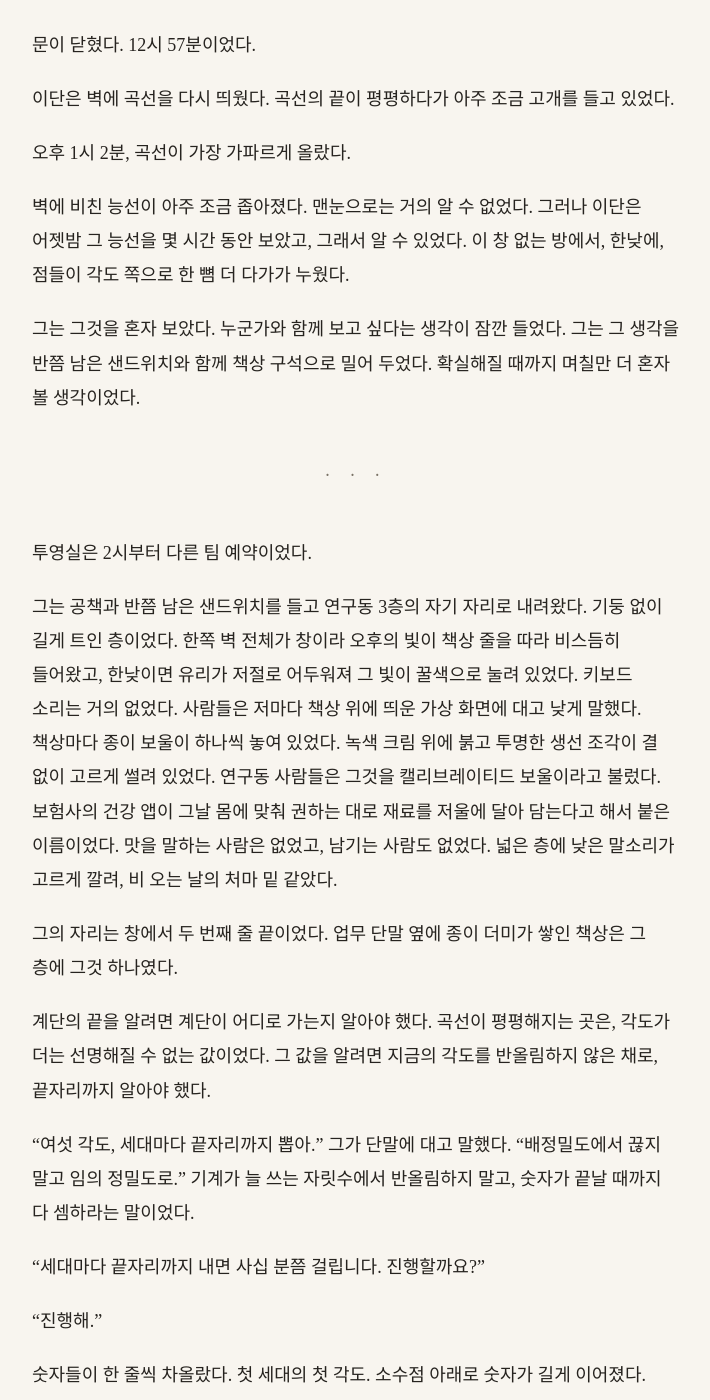
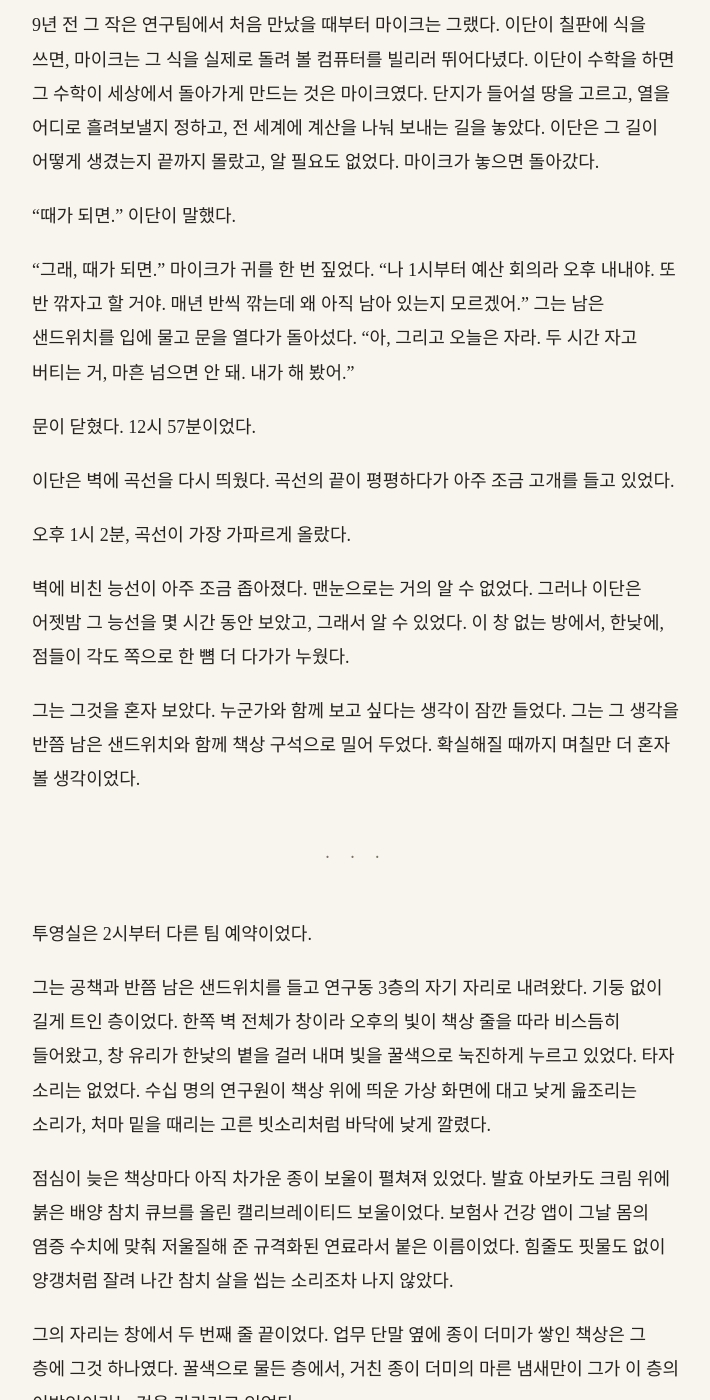
Before and after one commit to kangkkang/writer_s1_public, a Jekyll site: the page built from vol1/002.md, in a window 1280 px wide and 1400 px high, scrolled down 10358 px. Shown: the whole window, without its empty margins (284-994 px from the left). Built offline with Jekyll 4.4.1, drawn with Linux system fonts in a browser that asks for light colours; our own code applies the rules of GitHub Pages for plain Markdown files; some of the changed text lies outside the part shown.

Commit message:
Update from https://github.com/kangkkang/writer_s1/commit/77fd0b909433f5a1d8dd1bf0abbe0c853916651e

```diff
--- a/vol1/001.md
+++ b/vol1/001.md
@@ -92,13 +92,13 @@
 
 212호의 수액 한 봉지가 점 하나였다. 리스본 아이의 손바닥이 점 하나였다. 분당의 늦은 우산이, 메마른 밭의 사흘치 물이, 잠든 사람의 이마가 점 하나씩이었다. 점들은 비슷한 것끼리 가까이 모이고 다른 것끼리 멀리 떨어지며 벽을 채워 갔다. 수백만 개가 되자 더는 점으로 보이지 않았다. 짙은 곳과 엷은 곳이 있는, 천천히 숨 쉬는 안개였다.
 
-그 방은 세상의 생각이 다 모이는 곳이 아니었다. 세상의 생각을 한 숟가락 떠서 들여다보는 곳이었다. 그 숟가락을 밤새 들여다보는 사람은 거의 없었다.
+그 방은 세상의 생각이 다 모이는 곳이 아니었다. 바다 밑을 건너온 생각의 표본을 밤마다 한 숟가락 떠서 들여다보는 곳이었다. 196,608개의 방향으로 뻗은 공간이 납작한 단면으로 짓눌려 떨어지는 자리였다. 그 숟가락을 밤새 들여다보는 사람은 거의 없었다.
 
-그 안개 앞에 한 사람이 앉아 있었다.
+그 막막한 안개 앞에 한 사람이 앉아 있었다.
 
 # 1. 아무도 그리지 않은 무늬
 
-이단 반스는 조명을 꺼 둔 방에 앉아 있었다. 사람이 들어서면 벽과 천장의 이음매에서 저절로 번져 나오는 빛이었지만, 그는 밤마다 그것부터 껐다. 창이 없는 방이었다. 벽 너머에서 서버동의 냉각 공기가 낮게 울렸고, 그 울림이 의자 다리를 타고 올라와 발바닥에 닿았다. 방은 늘 조금 서늘했고, 공기가 말라 밤이 깊으면 입술이 먼저 텄다. 손톱으로 긁어도 소리가 나지 않는 회색 벽이었다. 불빛이라고는 벽 한 면에서 나오는 빛뿐이었다.
+이단 반스는 조명을 꺼 둔 방에 앉아 있었다. 사람이 들어서면 벽과 천장의 이음매에서 저절로 번져 나오는 빛이었지만, 그는 밤마다 그것부터 껐다. 창이 없는 방이었다. 손톱으로 긁어도 마찰음이 나지 않는 회색 펠트 벽이 소리를 남김없이 삼켰다. 방은 늘 조금 서늘했고, 습도를 낮게 묶어 둔 메마른 공기 탓에 입술 안쪽이 먼저 바짝 말라붙었다. 맞은편 벽 너머에서 서버동의 냉각 팬 수천 대가 토해 내는 낮은 울림만은 바닥을 지나, 의자 다리를 타고 올라와 그의 엉덩이와 등뼈를 묵직하게 흔들었다. 불빛이라고는 벽 한 면에서 나오는 점들의 빛뿐이었다.
 
 그 벽에 점들이 떠 있었다.
 
@@ -266,7 +266,7 @@
 
 "이번엔 하루면 돼."
 
-"그것도 매번 하는 소리고." 마이크가 문틀에서 등을 떼고 들어와 이단 맞은편 의자에 털썩 앉았다. 의자가 한 번 삐걱였다. "들어 봐. 오늘 냉각수 센서 고치러 온 기술자가 뭐랬는 줄 알아? 센서는 멀쩡하대. 센서가 붙은 배관이 도면에 없는 배관이래. 누가 3년 전에 공사하면서 도면을 안 고쳤다는 거야. 그래서 내가 그럼 우리가 3년 동안 없는 파이프 온도를 쟀다는 거냐고 했더니—"
+"그것도 매번 하는 소리고." 마이크가 흙색 후드의 한쪽 소매를 팔꿈치 위로 한 번 더 걷어붙이며 들어와 이단 맞은편 의자에 털썩 앉았다. 의자가 한 번 삐걱였다. "너 그러다 머리에 병목 온다. 들어 봐. 오늘 냉각수 센서 고치러 온 기술자가 뭐랬는 줄 알아? 센서는 멀쩡하대. 센서가 붙은 배관이 도면에 없는 배관이래. 누가 3년 전에 우회로 공사하면서 도면을 안 고쳤다는 거야. 그래서 내가 그럼 우리가 3년 동안 없는 파이프 온도를 쟀다는 거냐고 했더니—"
 
 "뭐래?"
 
@@ -386,7 +386,7 @@
 
 그는 공책에 썼다. *부수면 다시 자란다. 같은 각도로.*
 
-그 문장을 쓰는 동안 손가락은 떨리지 않았다. 숨이 얕아져 있었다는 것은 다 쓰고 나서야 알았다.
+펜을 쥔 손가락은 떨리지 않았다. 그는 숨을 멈춘 채, 왼손 엄지와 검지로 공책의 바랜 가장자리를 그러쥐고 바깥쪽으로 팽팽하게 당겨 한 치의 어긋남도 없는 곧은 선을 만들었다. 멎었던 숨이 코로 천천히, 가늘게 빠져나왔다. 숨이 얕아져 있었다는 것은 그때야 알았다.
 
 그는 그다음 세대를 열었다. 그다음, 그다음.
 
@@ -412,7 +412,7 @@
 
 이단은 공책의 각도 옆에 세대마다 몇째 자리까지 같은지를 적어 나갔다. 셋, 넷, 넷, 다섯, 다섯, 여섯, 여섯. 숫자들이 계단처럼 한 칸씩 올라갔다.
 
-그는 펜을 내려놓았다. 손목시계가 5시 40분을 넘길 때까지 그는 움직이지 않았다.
+그는 펜을 내려놓았다. 손목에 찬 태엽 시계가 5시 40분을 넘길 때까지 그는 움직이지 않았다.
 
 벽 위에 가장 오래된 모델의 흐린 능선과 오늘 밤 모델의 날카로운 능선이 같은 각도로 나란히 떠 있었다. 수술 로봇의 생각과 번역의 생각과 전력망의 생각이, 여러 해의 간격을 두고, 같은 보이지 않는 선을 따라 줄을 서 있었다.
 
--- a/vol1/002.md
+++ b/vol1/002.md
@@ -28,7 +28,7 @@
 
 ---
 
-정문 밖 로비 카페는 10시에도 붐볐다. 층마다 합성기 커피가 공짜로 나왔지만, 사람들은 바리스타가 손으로 내리는 커피를 사려고 줄을 섰다. 갓 볶은 원두 냄새와 우유 데우는 소리 사이로, 교대 근무를 마친 운영팀과 막 출근한 연구팀이 같은 줄에 섰다. 줄에 선 사람들 몇은 턱을 조금 든 채 아무것도 없는 허공을 보고 있었다. 옷은 대개 샌드 베이지나 무광의 잿빛이었고, 몇 사람의 소매 끝에서 가는 실이 저마다 다른 박자로 밝아졌다 어두워졌다. 사람들은 그 옷을 네오-신비오시스라고 불렀다. 볕이 해마다 길어지자 옷이 몸과 날씨에 맞춰 함께 숨을 쉬어야 한다는 말이 몇 해 전 광고마다 붙었고, 그 광고의 말이 그대로 유행의 이름이 되었다. 실은 프롬이 재는 심박을 따라 밝아질 뿐이었고, 끄고 다니는 사람이 더 많았다. 이단의 회색 셔츠는 아무것도 따라 밝아지지 않았다.
+정문 밖 로비 카페는 10시에도 붐볐다. 층마다 합성기 커피가 공짜로 나왔지만, 사람들은 바리스타가 손으로 내리는 커피를 사려고 줄을 섰다. 갓 볶은 원두 냄새와 우유 데우는 소리 사이로, 교대 근무를 마친 운영팀과 막 출근한 연구팀이 같은 줄에 섰다. 줄에 선 사람들 몇은 턱을 조금 든 채 아무것도 없는 허공을 보고 있었다.
 
 카페의 유리 벽면에 아침 뉴스가 소리 없이 흘렀다. 유럽의 한 병원에서 프로메테우스가 집도한 심장 수술이 만 건을 넘겼다. 얼음 위성의 탐사 자료에서 나온 미생물 흔적을 두고 학자들이 또 다투고 있었다. 남미의 전력망이 처음으로 정전 없는 석 달을 기록했다.
 
@@ -37,6 +37,8 @@
 "아, 맞다. 엄마 생신이 내일이네." 밤샘 근무로 부은 눈이 웃자 더 작아졌다. "프롬, 꽃 보내 줘. 작년 거 말고, 노란 걸로."
 
 직원은 귀에서 돌아온 물음에 대답하느라, 줄이 줄어드는 동안 카드 문구를 세 번 고쳤다. 이단은 쳐다보지 않았다. 그는 유리 벽 아래쪽으로 흐르는 자막을 보고 있었다. 세상은 매일 조금씩, 잴 수 있는 만큼 좋아지고 있었다.
+
+카페 줄에 선 사람들의 옷깃과 소매 끝에서 옅은 에메랄드빛 실이 심박을 따라 느리게 밝아졌다 어두워졌다. 볕이 해마다 길어지자 '옷이 몸과 날씨에 맞춰 함께 숨 쉰다'며 유행하기 시작한 네오-신비오시스였다. 실은 몸 상태를 밖으로 드러내지 않을 권리에 따라 꺼 두고 다니는 사람이 더 많았지만, 시냅스의 젊은 사원들은 그것을 켜 두는 것으로 자신의 안정된 맥박을 내보이곤 했다. 사내 합성기에서 공짜로 나오는 미지근한 커피를 마다하고, 굳이 이 긴 줄에 서서 결이 고르지 않은 손 내림 커피를 기다리는 것 역시 그들이 누리는 사치 가운데 하나였다. 이단의 회색 셔츠는 아무것도 따라 밝아지지 않았다.
 
 "선생님."
 
@@ -94,7 +96,7 @@
 
 이단은 고개를 한 번 끄덕였다.
 
-카일이 쟁반을 밀어 두고 몸을 앞으로 당겼다. "근데 그게 재밌지 않아요?"
+카일이 쟁반을 밀어 두고 몸을 앞으로 바짝 당겼다. "근데 그게 재밌지 않아요? 차원을 줄이다가 숫자가 저렇게 저절로 줄을 선다는 건, 어딘가에 대칭의 기준점이 숨어 있다는 뜻이잖아요." 카일의 말이 순식간에 빨라지며 숨이 얕아졌다. 이단이 고개를 들며 입술을 달싹이자, 카일은 반사적으로 가슴 주머니에 꽂힌 빨간 펜 세 자루 가운데 하나의 뚜껑에 엄지를 얹었다가, 딸깍 소리가 나기 직전 이단의 얼굴을 보고 멈칫 손을 내렸다.
 
 "재밌는 거면 좋겠다."
 
@@ -194,7 +196,9 @@
 
 이단은 벽에서 곡선을 사라지게 했다. 이번에도 생각보다 손가락이 빨랐다. 벽에는 회사 로고만 남았다. 열린 문틈으로 복도의 따뜻한 공기와 점심시간의 웅성거림이 잠깐 밀려 들어왔다.
 
-마이크가 샌드위치 두 개를 들고 서 있었다. 새벽의 그 흙색 후드 차림 그대로였고, 소매는 아까보다 한 번 더 걷혀 있었다.
+마이크가 회사 식당의 대체육 샌드위치 두 개가 든 종이봉투를 흔들며 서 있었다. 새벽의 그 흙색 후드 차림 그대로였고, 한쪽 소매는 굵은 팔뚝 위로 아까보다 한 번 더 걷혀 있었다.
+
+"오후 두 시부터 영상처리팀이 투영실을 통째로 예약해 놨어. 안 비워 주면 배관 막히듯 로비까지 불만이 터져 나온다."
 
 "점심 안 먹었지."
 
@@ -222,7 +226,7 @@
 
 "때가 되면." 이단이 말했다.
 
-"그래, 때가 되면." 마이크가 귀를 한 번 짚었다. "나 1시부터 예산 회의라 오후 내내야. 또 반 깎자고 할 거야. 매년 반씩 깎는데 왜 아직 남아 있는지 모르겠어. 회의실이 병목이야. 막히면 옆으로 파야지." 그는 남은 샌드위치를 입에 물고 문을 열다가 돌아섰다. "아, 그리고 오늘은 자라. 두 시간 자고 버티는 거, 마흔 넘으면 안 돼. 내가 해 봤어."
+"그래, 때가 되면." 마이크가 귀를 한 번 짚었다. "나 1시부터 예산 회의라 오후 내내야. 또 반 깎자고 할 거야. 매년 반씩 깎는데 왜 아직 남아 있는지 모르겠어." 그는 남은 샌드위치를 입에 물고 문을 열다가 돌아섰다. "아, 그리고 오늘은 자라. 두 시간 자고 버티는 거, 마흔 넘으면 안 돼. 내가 해 봤어."
 
 문이 닫혔다. 12시 57분이었다.
 
@@ -238,9 +242,11 @@
 
 투영실은 2시부터 다른 팀 예약이었다.
 
-그는 공책과 반쯤 남은 샌드위치를 들고 연구동 3층의 자기 자리로 내려왔다. 기둥 없이 길게 트인 층이었다. 한쪽 벽 전체가 창이라 오후의 빛이 책상 줄을 따라 비스듬히 들어왔고, 한낮이면 유리가 저절로 어두워져 그 빛이 꿀색으로 눌려 있었다. 키보드 소리는 거의 없었다. 사람들은 저마다 책상 위에 띄운 가상 화면에 대고 낮게 말했다. 책상마다 종이 보울이 하나씩 놓여 있었다. 녹색 크림 위에 붉고 투명한 생선 조각이 결 없이 고르게 썰려 있었다. 연구동 사람들은 그것을 캘리브레이티드 보울이라고 불렀다. 보험사의 건강 앱이 그날 몸에 맞춰 권하는 대로 재료를 저울에 달아 담는다고 해서 붙은 이름이었다. 맛을 말하는 사람은 없었고, 남기는 사람도 없었다. 넓은 층에 낮은 말소리가 고르게 깔려, 비 오는 날의 처마 밑 같았다.
+그는 공책과 반쯤 남은 샌드위치를 들고 연구동 3층의 자기 자리로 내려왔다. 기둥 없이 길게 트인 층이었다. 한쪽 벽 전체가 창이라 오후의 빛이 책상 줄을 따라 비스듬히 들어왔고, 창 유리가 한낮의 볕을 걸러 내며 빛을 꿀색으로 눅진하게 누르고 있었다. 타자 소리는 없었다. 수십 명의 연구원이 책상 위에 띄운 가상 화면에 대고 낮게 읊조리는 소리가, 처마 밑을 때리는 고른 빗소리처럼 바닥에 낮게 깔렸다.
 
-그의 자리는 창에서 두 번째 줄 끝이었다. 업무 단말 옆에 종이 더미가 쌓인 책상은 그 층에 그것 하나였다.
+점심이 늦은 책상마다 아직 차가운 종이 보울이 펼쳐져 있었다. 발효 아보카도 크림 위에 붉은 배양 참치 큐브를 올린 캘리브레이티드 보울이었다. 보험사 건강 앱이 그날 몸의 염증 수치에 맞춰 저울질해 준 규격화된 연료라서 붙은 이름이었다. 힘줄도 핏물도 없이 양갱처럼 잘려 나간 참치 살을 씹는 소리조차 나지 않았다.
+
+그의 자리는 창에서 두 번째 줄 끝이었다. 업무 단말 옆에 종이 더미가 쌓인 책상은 그 층에 그것 하나였다. 꿀색으로 물든 층에서, 거친 종이 더미의 마른 냄새만이 그가 이 층의 이방인이라는 것을 가리키고 있었다.
 
 계단의 끝을 알려면 계단이 어디로 가는지 알아야 했다. 곡선이 평평해지는 곳은, 각도가 더는 선명해질 수 없는 값이었다. 그 값을 알려면 지금의 각도를 반올림하지 않은 채로, 끝자리까지 알아야 했다.
 
@@ -408,9 +414,9 @@
 
 분리 실험실은 같은 층 끝, 유리문 두 개를 지나서였다.
 
-문을 열자 공기가 서늘하고 조용했다. 바닥에 고무를 깐 방이라 발소리가 먹혔다. 방 한가운데 놓인 잠재 공간 계측 장비는 허리 높이의 회색 함이었고, 윗면 가장자리마다 손때가 까맣게 앉아 있었다. 연구망에서 오는 값이 들어오기만 하고 나가는 길은 없는 방이었다.
+그는 두 겹의 유리문 너머 분리 실험실로 발을 들였다. 바닥에 깔린 두꺼운 고무판이 그의 걸음 소리를 남김없이 삼켰다. 방 안은 냉각 공기로 서늘했다. 방 한가운데 허리 높이로 솟은 잠재 공간 계측 장비는 회색 함이었고, 상판에는 수많은 연구원의 손때가 반질반질 묻어 있었다. 연구망에서 오는 값이 들어오기만 하고 나가는 길은 없는 방이었다.
 
-그는 장치를 꽂았다. 작은 초록 불이 들어왔다.
+장비 옆면 아래쪽에, 꽂은 시각이 보안 감사망으로 한 방향 보고되는 포트가 입을 벌리고 있었다. 이단은 왼손 엄지와 검지로 소매 끝단을 그러쥐어 팽팽하고 반듯한 곧은 선을 만들었다. 멎었던 숨을 코로만 가늘게 내쉬며, 그는 장치를 깊숙이 밀어 넣었다. 작은 초록 불이 들어왔다.
 
 여섯 각도는 공책에 적은 반올림한 값이 아니라 오늘 오후 끝자리까지 낸 세대별 전체 값으로 옮겼다. 목적지 없는 신호가 빠져나간 시각들도 공책에 적은 한 달이 아니라 기록이 남아 있는 데까지 전부 옮겼는데, 몇 해치였다. 그리고 오늘 자기 연구 세션의 기록을 옮겼다. 2시 26분의 빈 41초가 들어 있는 기록이었다.
 
@@ -446,11 +452,11 @@
 
 ---
 
-집에 와서 휴대전화를 현관 선반의 충전기에 꽂았다.
+현관에 다가서자 잠금장치가 그의 걸음을 알아듣고 낮은 모터음을 내며 빗장을 풀었다. 칠판으로 메운 거실 벽에서 날린 마른 분필 가루 냄새가 현관까지 와 있었다. 그는 휴대전화를 현관 선반의 충전기에 꽂았다.
 
-부엌에서 영양 합성기가 그의 그날 몸 상태에 맞춘 저녁을 내놓았다. 단백질이 평소보다 많았다. 잠이 모자란 날이면 늘 그랬다. 그는 서서 먹었다. 맛은 늘 그렇듯 무난했다. 다음 날이면 무엇을 먹었는지 기억나지 않을 맛이었다.
+부엌의 영양 합성기는 그의 피로를 읽어 낸 듯 평소보다 단백질을 늘린 미지근한 한 접시를 내놓았다. 잠이 모자란 날이면 늘 그랬다. 입안에서 아무런 열의 자극도 주지 않는 정확한 온도였다. 이에 걸리는 결이 없어 턱을 몇 번 움직이지도 않고 매끄럽게 넘어갔다. 그는 서서 먹었다. 접시를 비우자 조리대 위 빈 벽에 *섭취 완료*라는 푸르스름한 글자가 엷게 떴다가 꺼졌다. 이 한 끼의 기록이 고스란히 건강 보험 쪽으로 넘어갔을 것이었다. 내일이면 무슨 맛이었는지 기억조차 나지 않을, 병을 막기 위한 끼니의 약이었다.
 
-가방은 침대 옆에 두었다. 셔츠 주머니에서 장치를 꺼내 가방 안쪽 주머니에 넣고, 지퍼를 끝까지 닫았다.
+가방은 침대 옆에 두었다. 셔츠 주머니에서 싸늘하게 식은 장치를 꺼내 낡은 가방 안쪽 주머니 깊숙이 밀어 넣고, 지퍼를 끝까지 닫았다.
 
 공책은 밤에 생각이 나면 바로 펼 수 있게, 가방에서 꺼내 칠판 앞의 거실 책상에 올려놓았다. 그는 칠판 앞에 서서 아침에 적은 물음을 보았다. *왜 이 각도인가.* 그 아래에 한 줄을 더 적었다. *어디로 보내는가.*
 
```
